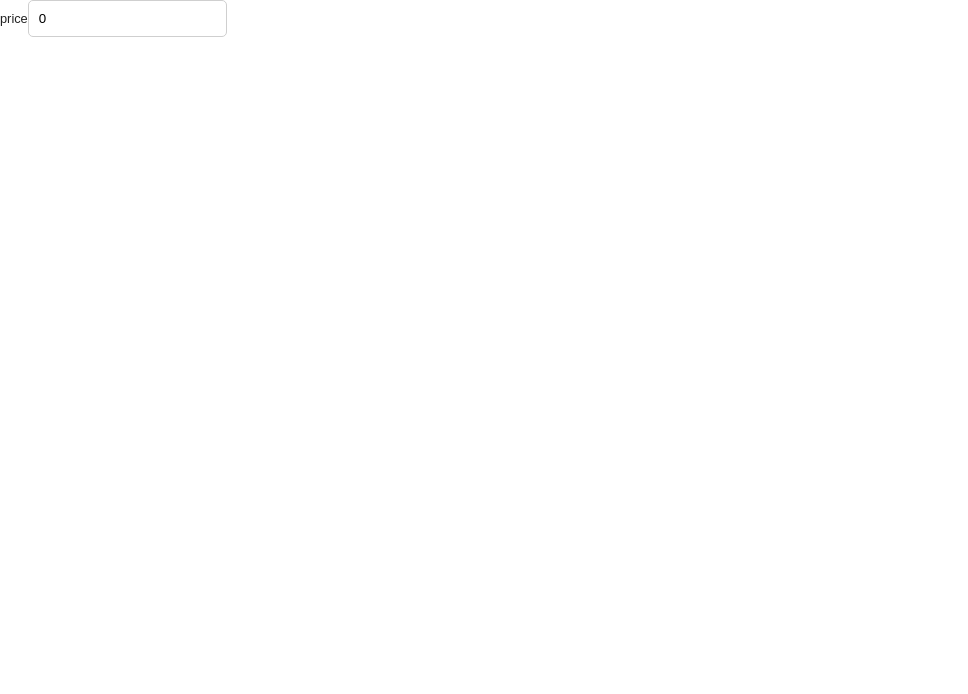
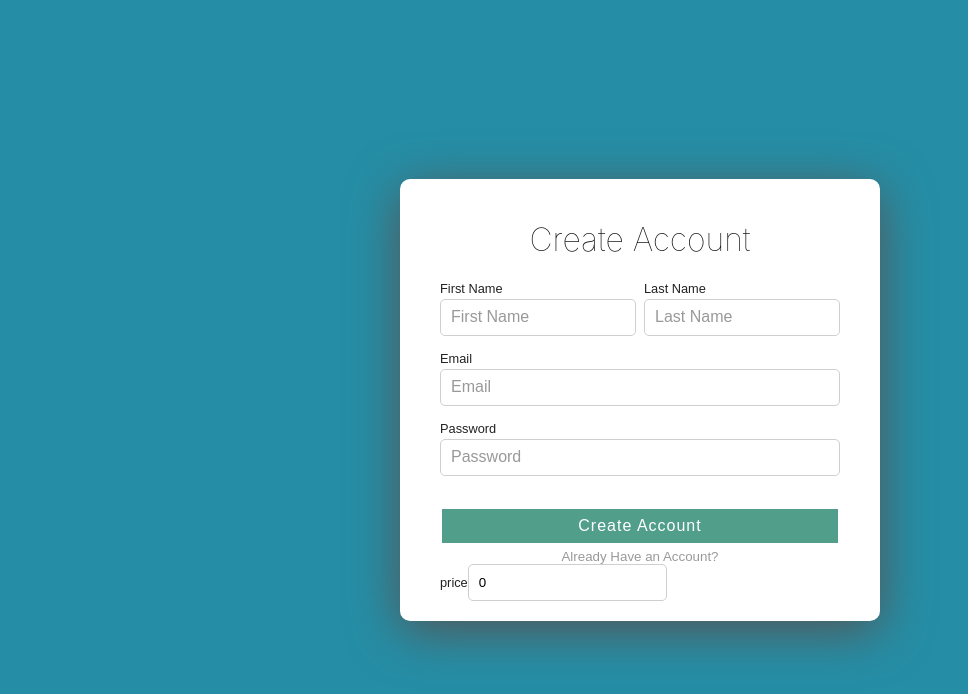
Before and after one commit to mathan1995/FormValidation, a React (Create React App) app: page / in a window 1280 px wide. Shown: the top 694 px of the page, without its empty margins (0-968 px from the left). Built offline with nearby package versions, Linux system fonts and the light colour scheme.

Commit message:
Added is number only validation

```diff
--- a/src/App.js
+++ b/src/App.js
@@ -8,7 +8,7 @@ import EmptyValidate2 from "./onlyNumberValidate";
 
 class App extends Component {
   render() {
-    return <EmptyValidate2 />;
+    return <Main />;
   }
 }
 
--- a/src/FormMain.js
+++ b/src/FormMain.js
@@ -1,4 +1,5 @@
 import React, { Component } from "react";
+import EmptyValidate2 from "./onlyNumberValidate";
 import "./App.css";
 
 const emailRegex = RegExp(
@@ -153,6 +154,7 @@ class Test extends Component {
               <button type="submit">Create Account</button>
               <small>Already Have an Account?</small>
             </div>
+            <EmptyValidate2 />
           </form>
         </div>
       </div>
```
